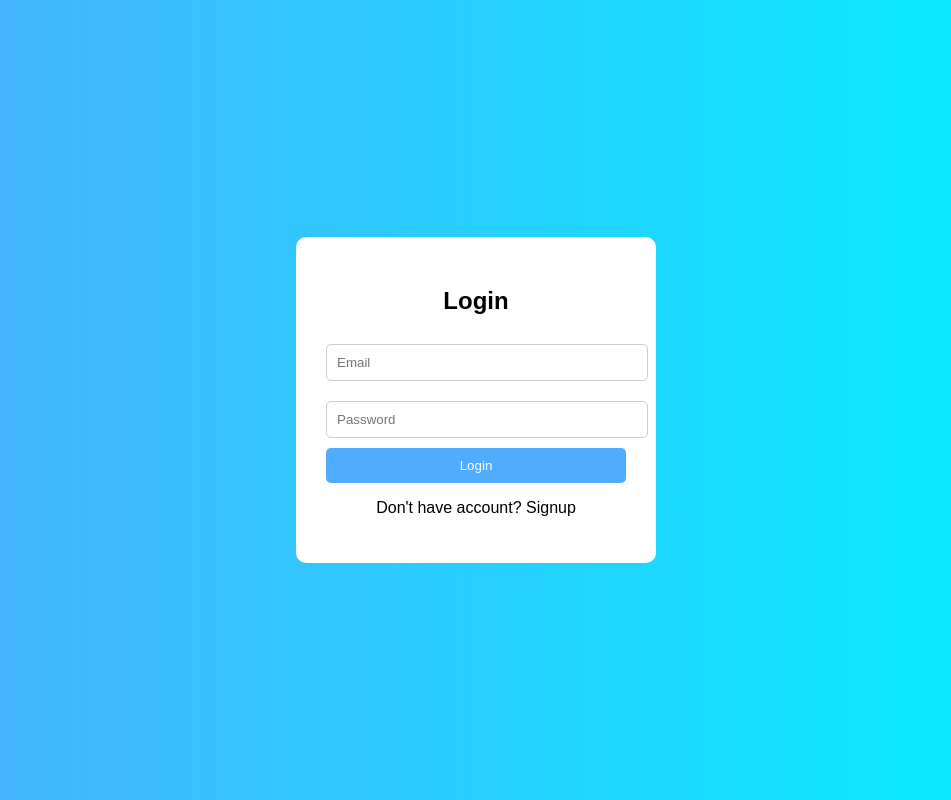
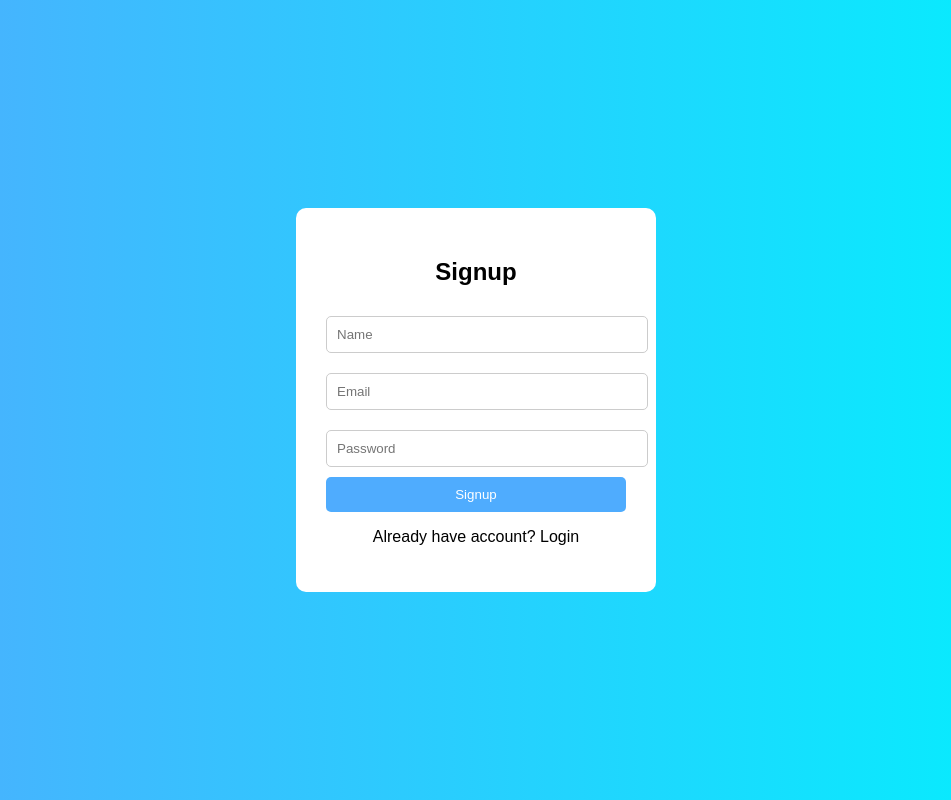
Before and after one commit to MARIAHUSSAIN123/auth-frontend1, a React (Vite) app: page / in a window 1280 px wide. Shown: the whole page, without its empty margins (164-1115 px from the left). Built offline with nearby package versions, Linux system fonts and the light colour scheme.

Commit message:
Update App.jsx

```diff
--- a/src/App.jsx
+++ b/src/App.jsx
@@ -6,10 +6,11 @@
 function App() {
   return (
     <HashRouter>
-      <Routes>
-        <Route path="/" element={<Login />} />
-        <Route path="/signup" element={<Signup />} />
-      </Routes>
+     <Routes>
+  <Route path="/" element={<Signup />} />
+  <Route path="/signup" element={<Signup />} />
+  <Route path="/login" element={<Login />} />
+</Routes>
     </HashRouter>
   );
 }
```
